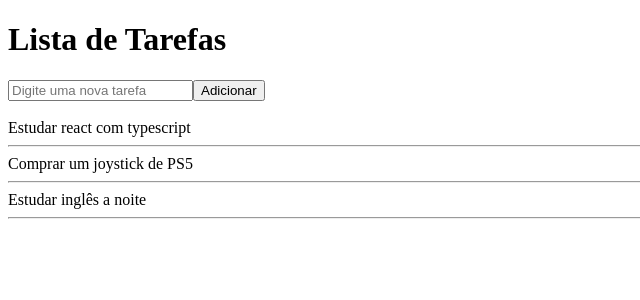
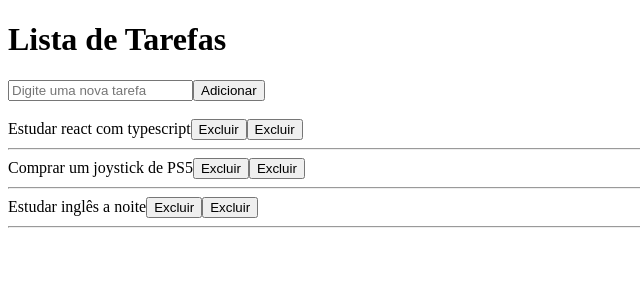
Before and after one commit to MaikeraHW/React, a React (Vite) app in the folder Hefestos/: page / in a window 1280 px wide. Shown: the top 300 px of the page, without its empty margins (0-640 px from the left). Built offline with nearby package versions, Linux system fonts and the light colour scheme.

Commit message:
react studies

```diff
--- a/Hefestos/src/App.tsx
+++ b/Hefestos/src/App.tsx
@@ -16,8 +16,18 @@ export default function App(){
       setTasks(tarefas => [...tarefas, newTask])
       setNewTask("")
     }
+  }
 
+  function deleteTask (item: string){
+      const removeTask = tasks.filter(task => task !== item)
+      setTasks(removeTask)
+
+    }
+
+  function editTask (item: string){
+    const editTask = item
   }
+
   return (
     <div>
       <h1>Lista de Tarefas</h1>
@@ -30,6 +40,8 @@ export default function App(){
       {tasks.map((item, index) => (
         <section key={item}>
           <span>{item}</span>
+          <button onClick={() => deleteTask(item)}> Excluir </button>
+          <button onClick={() => editTask(item)}> Excluir </button>
           <hr />
         </section>
       ))}
```
